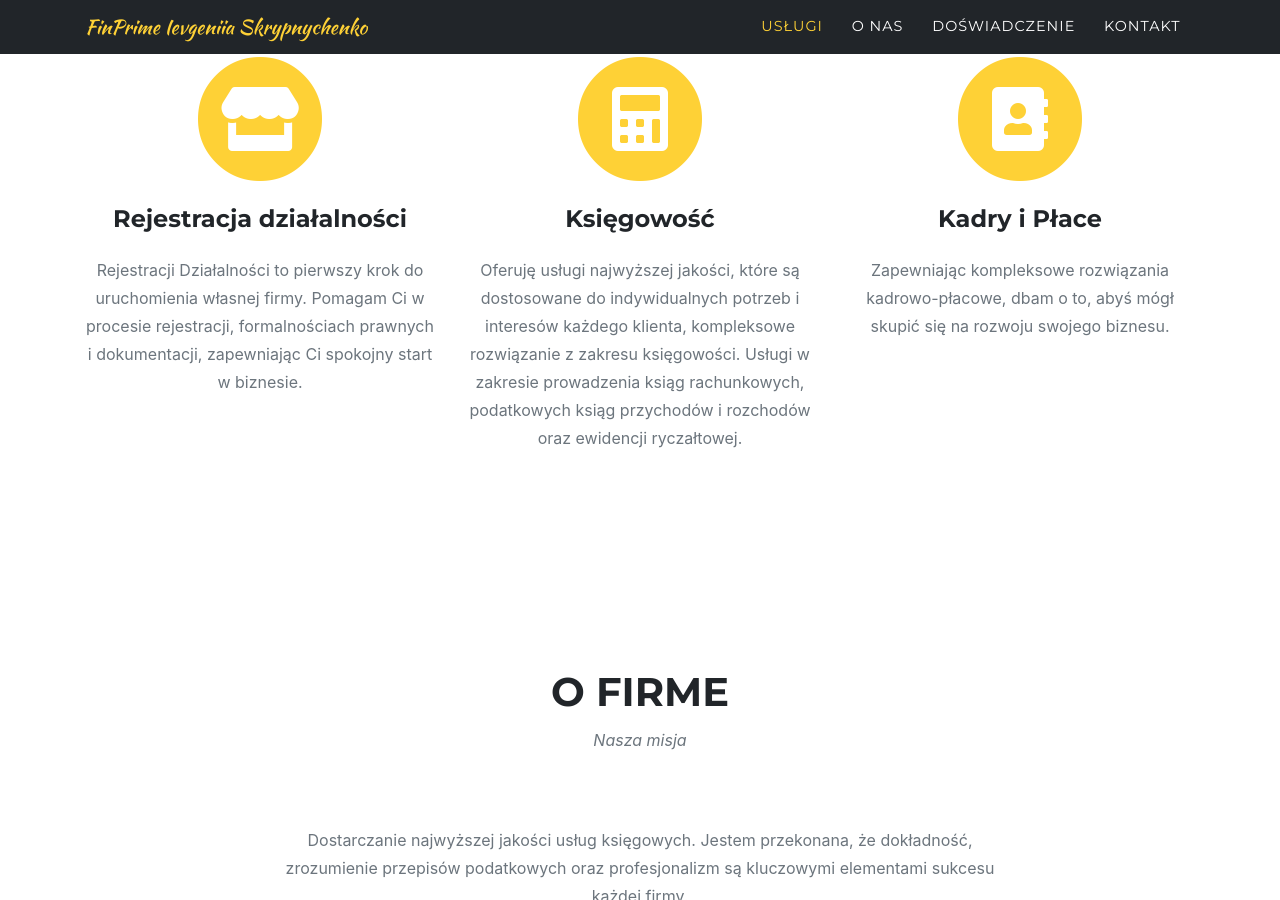
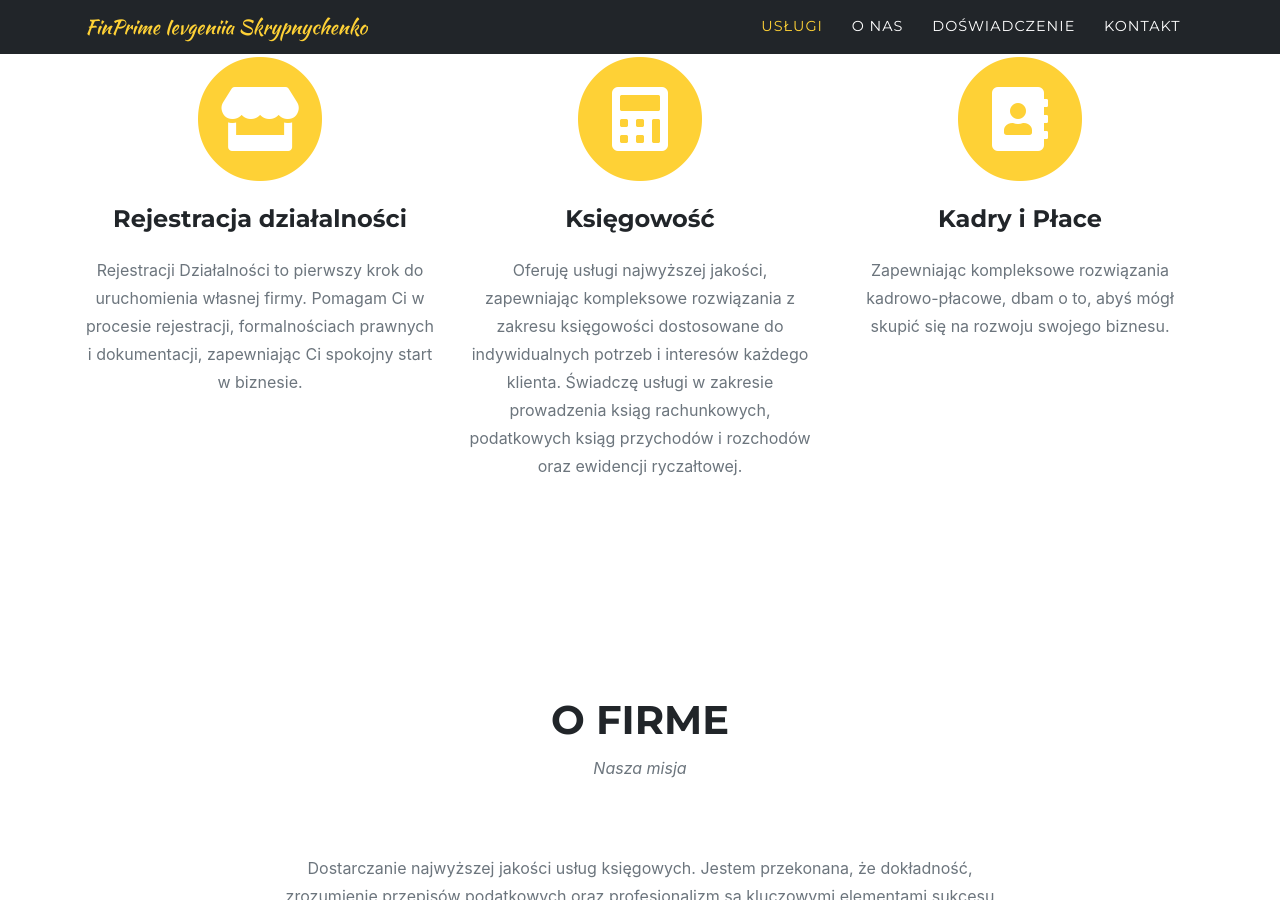
Before and after one commit to scripnichenko/finprime, a Jekyll site: the page built from index.md, in a window 1280 px wide and 900 px high, scrolled down 1117 px. Built offline with Jekyll 4.4.1, drawn with Linux system fonts in a browser that asks for light colours; some web fonts are replaced.

Commit message:
updated Rachunkowosc 2

```diff
--- a/_data/sitetext.yml
+++ b/_data/sitetext.yml
@@ -25,7 +25,7 @@ en: &DEFAULT_EN
         desc: "Rejestracji Działalności to pierwszy krok do uruchomienia własnej firmy. Pomagam Ci w procesie rejestracji, formalnościach prawnych i dokumentacji, zapewniając Ci spokojny start w biznesie."
         icon: fas fa-store #find more at https://fontawesome.com/icons
       - title: "Księgowość"
-        desc: "Oferuję usługi najwyższej jakości, które są dostosowane do indywidualnych potrzeb i interesów każdego klienta, kompleksowe rozwiązanie z zakresu księgowości. Usługi w zakresie prowadzenia ksiąg rachunkowych, podatkowych ksiąg przychodów i rozchodów oraz ewidencji ryczałtowej."
+        desc: "Oferuję usługi najwyższej jakości, zapewniając kompleksowe rozwiązania z zakresu księgowości dostosowane do indywidualnych potrzeb i interesów każdego klienta. Świadczę usługi w zakresie prowadzenia ksiąg rachunkowych, podatkowych ksiąg przychodów i rozchodów oraz ewidencji ryczałtowej."
         icon: fas fa-calculator
       - title: "Kadry i Płace"
         desc: "Zapewniając kompleksowe rozwiązania kadrowo-płacowe, dbam o to, abyś mógł skupić się na rozwoju swojego biznesu."
```
